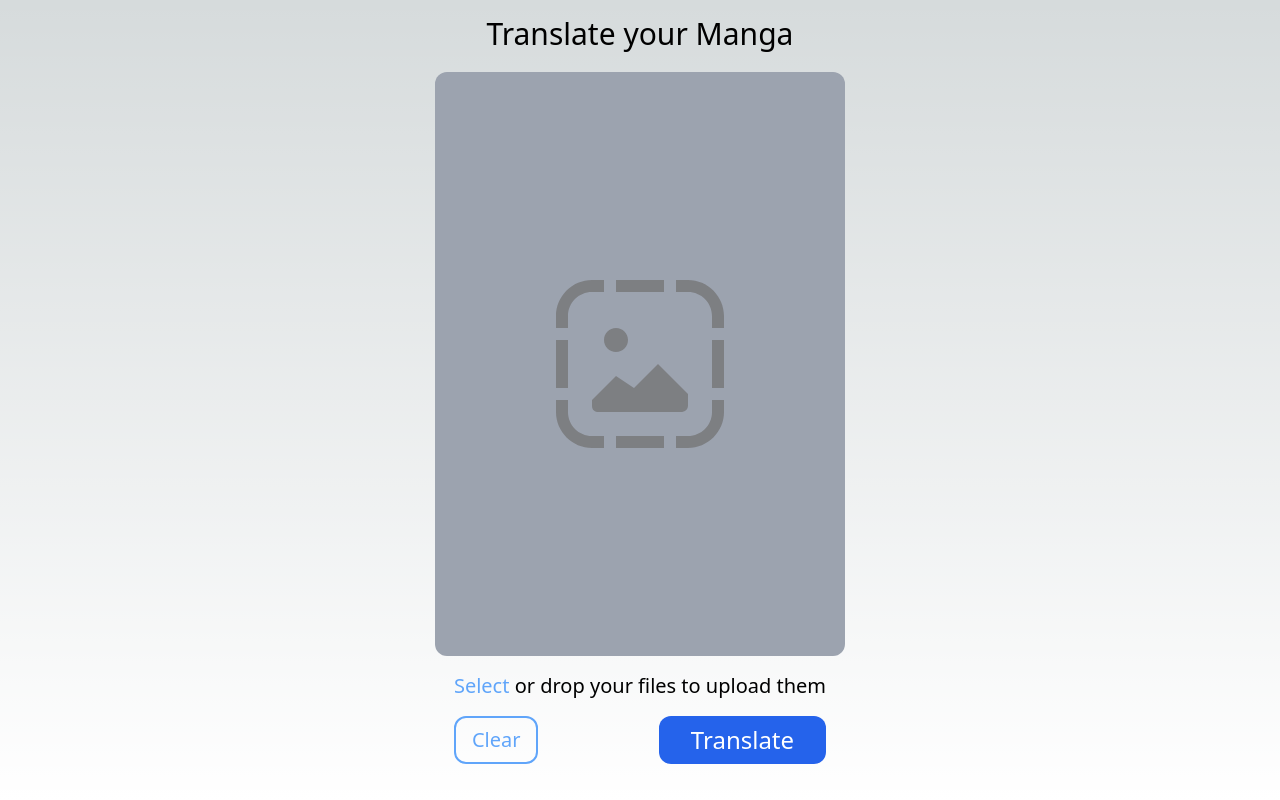
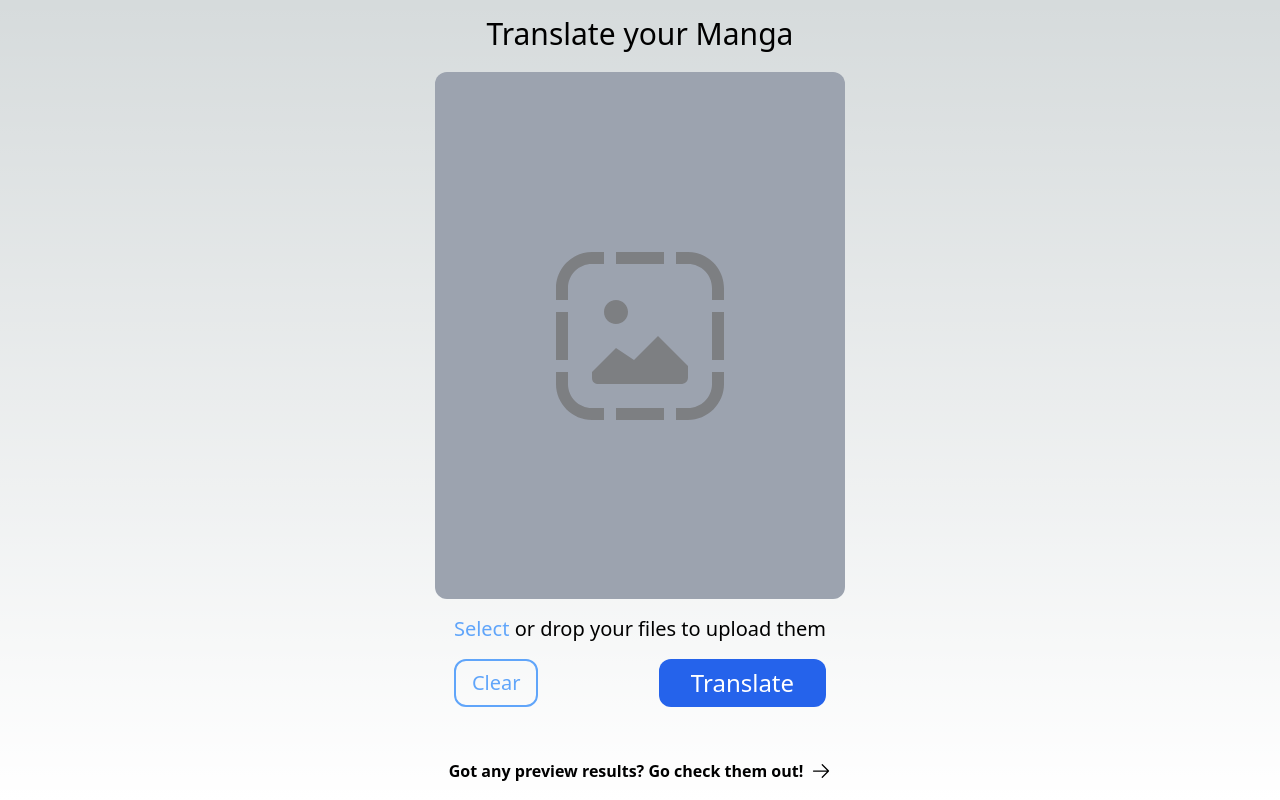
Before and after one commit to ignaciovq/manga-translate, a Next.js app: page / in a window 1280 px wide. Built offline with nearby package versions, Linux system fonts and the light colour scheme.

Commit message:
refactor: change loading states and add links

```diff
--- a/src/components/imagePreviewInput.tsx
+++ b/src/components/imagePreviewInput.tsx
@@ -1,8 +1,9 @@
-'use client'
-import { useImageInput } from '../hooks/useImageInput'
+import { useImageInput } from '@/hooks/useImageInput'
 import { Splide, SplideSlide } from '@splidejs/react-splide'
 import Image from 'next/image'
 import '@splidejs/react-splide/css'
+import { Loader } from './Loader'
+import { useMangaStore } from '@/store/manga.store'
 
 export const ImagePreviewInput = () => {
   const {
@@ -17,17 +18,20 @@ export const ImagePreviewInput = () => {
     onChange,
     onClick,
     removeFile,
-    clearFiles
+    clearFiles,
+    handleSubmit
   } = useImageInput()
+  const [isLoading] = useMangaStore(state => [state.isLoading])
 
   return (
-    <form onDrop={onDrop} onDragOver={onDragOver} onDragLeave={onDragLeave} ref={formRef} className='w-screen md:w-1/2 overflow-x-hidden flex flex-col grow justify-center items-center border-4 border-dashed rounded-xl border-transparent'>
+    <>
+      <form onSubmit={handleSubmit} onDrop={onDrop} onDragOver={onDragOver} onDragLeave={onDragLeave} ref={formRef} className='w-screen md:w-1/2 overflow-x-hidden flex flex-col grow justify-center items-center border-4 border-dashed rounded-xl border-transparent' style={{ pointerEvents: isLoading ? 'none' : 'auto' }}>
 
-      <div className='w-full md:w-4/6 bg-gray-400 rounded-xl flex flex-col grow justify-center items-center gap-4 p-8'>
+        <div className='w-full md:w-4/6 bg-gray-400 rounded-xl flex flex-col grow justify-center items-center gap-4 p-8 relative'>
           {uploadPreview.length > 0
             ? (
               <Splide>
-              {uploadPreview.map((preview, index) => {
+                {uploadPreview.map(({ preview, results }, index) => {
                   return (
                     <SplideSlide className='relative h-fit' key={preview}>
                       <button onClick={() => removeFile(index)} className='text-4xl absolute right-4 top-5 bg-gray-400/40 text-gray-600 hover:text-black hover:bg-gray-400/75 rounded-xl h-fit leading-[0]'>x</button>
@@ -35,15 +39,18 @@ export const ImagePreviewInput = () => {
                     </SplideSlide>
                   )
                 })}
+
               </Splide>
               )
-          : <Image className='h-48 rounded-xl object-contain sepia' src='/images/upload.svg' alt='Upload' width={500} height={1000} />}
+            : <Image className='h-48 rounded-xl object-contain sepia w-auto' src='/images/upload.svg' alt='Upload' width={500} height={1000} priority />}
+          {isLoading && <Loader />}
+
         </div>
 
         <div className='flex flex-col gap-4 m-4 text-xl'>
 
           <label><button className='text-blue-400 hover:text-blue-600' onClick={onClick}>Select</button> or drop your files to upload them</label>
-        <input className='hidden' ref={inputRef} type='file' placeholder='Manga' accept='image/*' multiple onChange={onChange} />
+          <input className='hidden' ref={inputRef} type='file' placeholder='Manga' accept='image/*' multiple onChange={onChange} max={8} />
 
           <div className='flex justify-between items-center gap-2'>
             <button className='text-blue-400 border-2 rounded-xl border-blue-400 hover:text-blue-200 hover:border-blue-200 self-start py-2 p-4' onClick={clearFiles}>Clear</button>
@@ -55,7 +62,6 @@ export const ImagePreviewInput = () => {
         </div>
 
       </form>
+    </>
   )
 }
-
-export default ImagePreviewInput
--- a/src/pages/index.tsx
+++ b/src/pages/index.tsx
@@ -1,12 +1,26 @@
-import ImagePreviewInput from '@/components/imagePreviewInput'
+import { ImagePreviewInput } from '@/components/imagePreviewInput'
+import Head from 'next/head'
+import Link from 'next/link'
 
 export default function Manga () {
   return (
-    <section className='h-full min-h-screen w-screen overflow-x-hidden flex flex-col gap-y-4 items-center p-4'>
-      <header>
-        <h1 className='text-3xl'>Translate your Manga</h1>
-      </header>
-      <ImagePreviewInput />
-    </section>
+    <>
+      <Head>
+        <title>Home | Manga Translate</title>
+      </Head>
+      <main className='h-full min-h-screen w-screen overflow-x-hidden flex flex-col gap-y-4 items-center p-4'>
+        <header>
+          <h1 className='text-3xl'>Translate your Manga</h1>
+        </header>
+        <ImagePreviewInput />
+
+        <Link href='/result' className='flex items-center gap-2 text-center font-bold mt-4 hover:border-white/100 b border-b border-white/0 transition-colors'>Got any preview results? Go check them out!
+          <svg xmlns='http://www.w3.org/2000/svg' fill='none' viewBox='0 0 24 24' strokeWidth={1.5} stroke='currentColor' className='w-5 h-5'>
+            <path strokeLinecap='round' strokeLinejoin='round' d='M13.5 4.5L21 12m0 0l-7.5 7.5M21 12H3' />
+          </svg>
+
+        </Link>
+      </main>
+    </>
   )
 }
```
Lines whose indentation alone changed are shown as unchanged.
